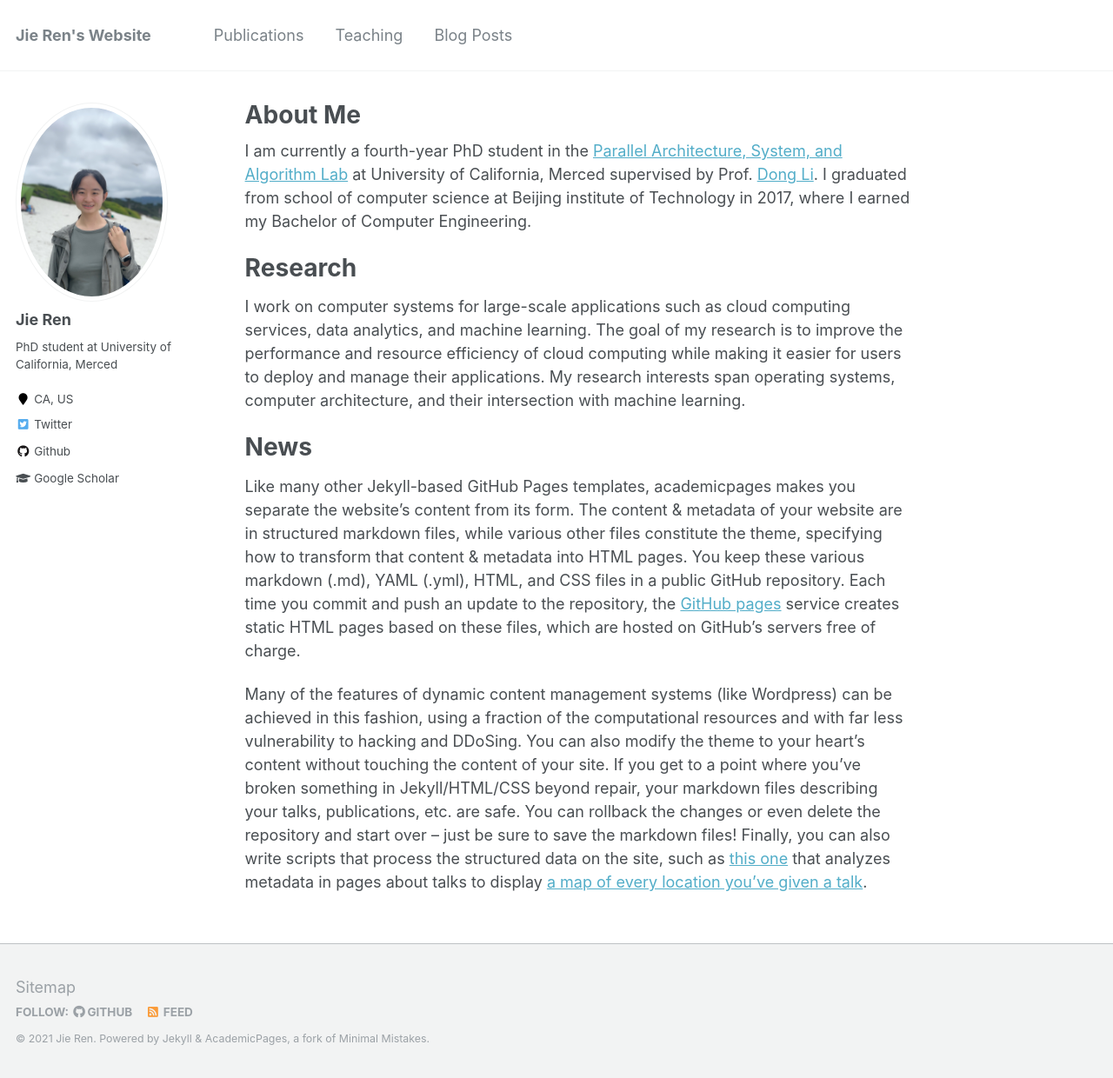
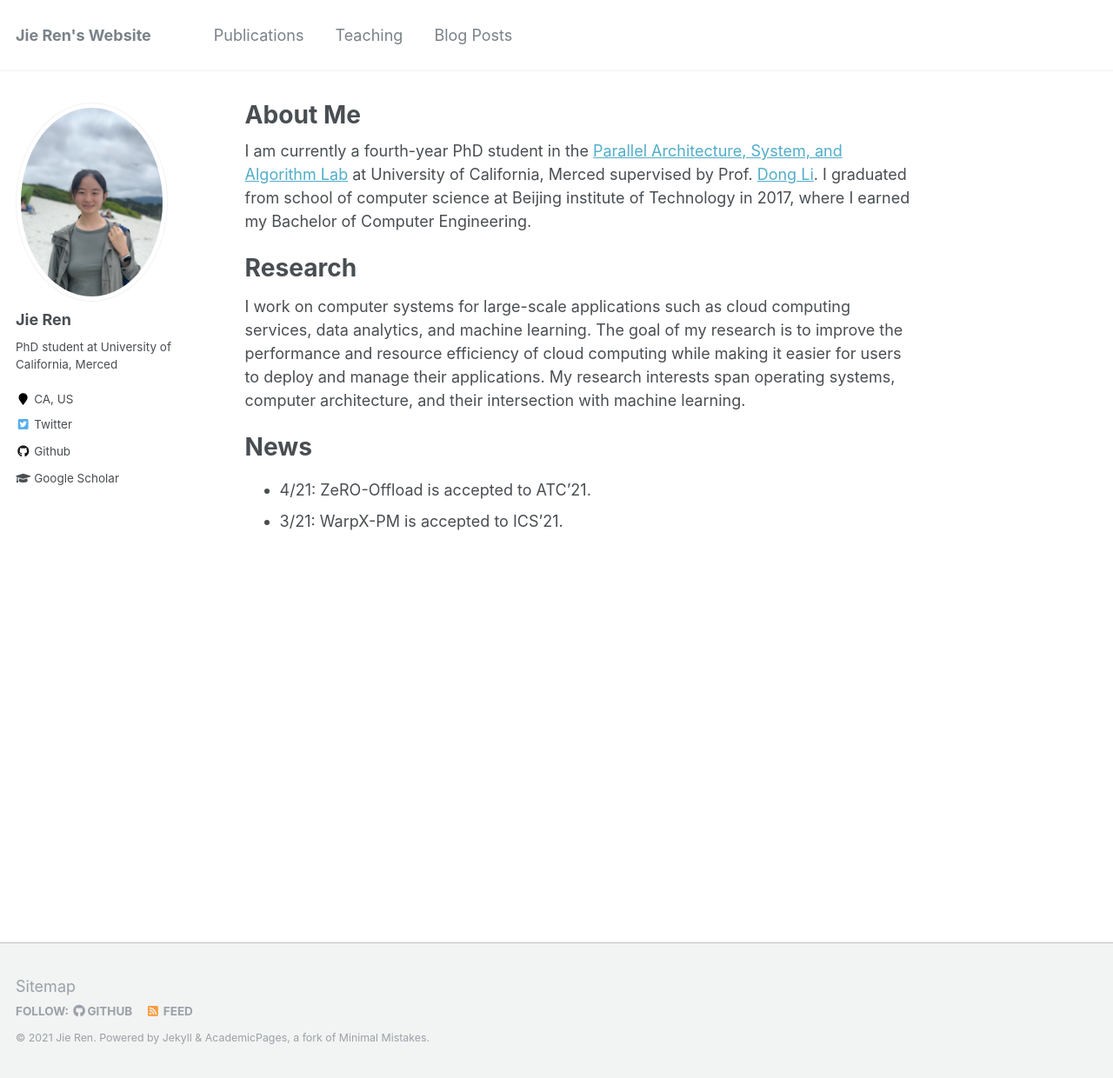
Before and after one commit to jren73/jren73.github.io, a Jekyll site: the page built from _pages/about.md, in a window 1280 px wide and 1240 px high. Shown: the whole window at 87% size. Built offline with Jekyll 4.4.1, drawn with Linux system fonts in a browser that asks for light colours.

Commit message:
Update about.md

```diff
--- a/_pages/about.md
+++ b/_pages/about.md
@@ -18,6 +18,5 @@
 
 News
 ======
-Like many other Jekyll-based GitHub Pages templates, academicpages makes you separate the website's content from its form. The content & metadata of your website are in structured markdown files, while various other files constitute the theme, specifying how to transform that content & metadata into HTML pages. You keep these various markdown (.md), YAML (.yml), HTML, and CSS files in a public GitHub repository. Each time you commit and push an update to the repository, the [GitHub pages](https://pages.github.com/) service creates static HTML pages based on these files, which are hosted on GitHub's servers free of charge.
-
-Many of the features of dynamic content management systems (like Wordpress) can be achieved in this fashion, using a fraction of the computational resources and with far less vulnerability to hacking and DDoSing. You can also modify the theme to your heart's content without touching the content of your site. If you get to a point where you've broken something in Jekyll/HTML/CSS beyond repair, your markdown files describing your talks, publications, etc. are safe. You can rollback the changes or even delete the repository and start over -- just be sure to save the markdown files! Finally, you can also write scripts that process the structured data on the site, such as [this one](https://github.com/academicpages/academicpages.github.io/blob/master/talkmap.ipynb) that analyzes metadata in pages about talks to display [a map of every location you've given a talk](https://academicpages.github.io/talkmap.html).
+- 4/21: ZeRO-Offload is accepted to ATC'21.
+- 3/21: WarpX-PM is accepted to ICS'21.
```
